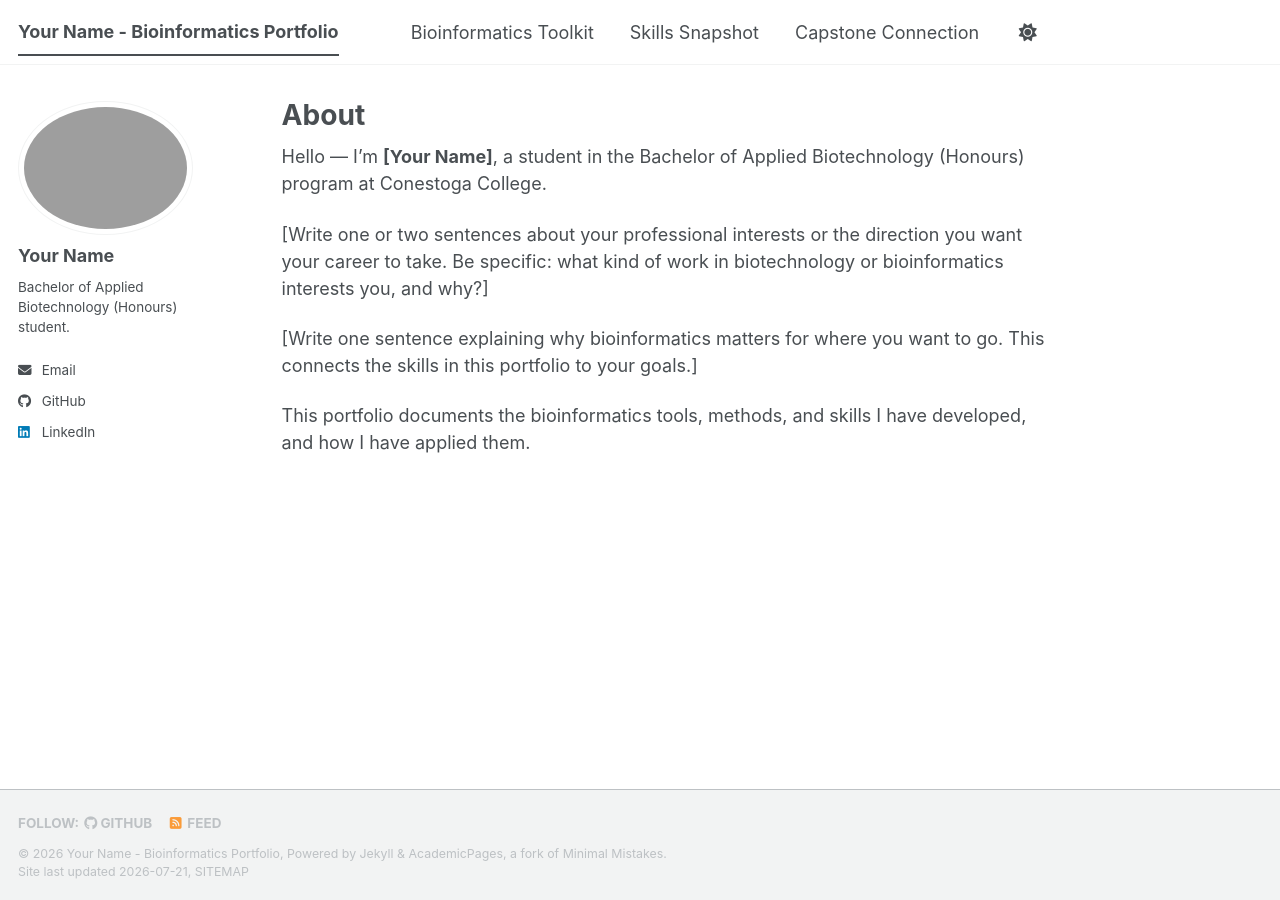
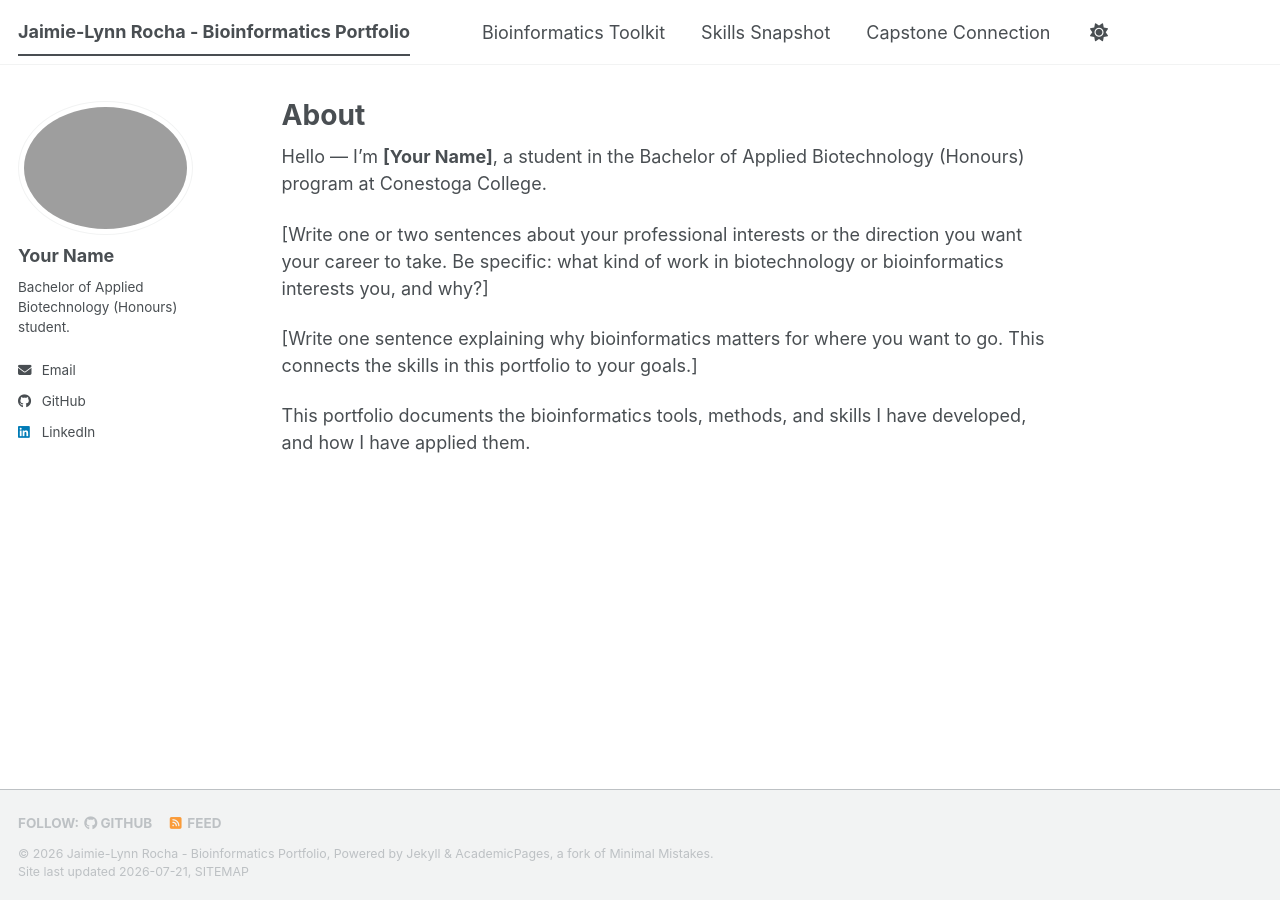
Before and after one commit to JaimielynnR/biot74000-portfolio, a Jekyll site: the page built from _pages/about.md, in a window 1280 px wide. Built offline with Jekyll 4.4.1, drawn with Linux system fonts in a browser that asks for light colours; a script bundle is joined from its source files by our own code; library files that are not in the unit come from our copies; part of the change alters nothing that is shown.

Commit message:
Edited file to set up my site configuration

```diff
--- a/_config.yml
+++ b/_config.yml
@@ -16,7 +16,7 @@
 
 # Your site's title - appears in the top-left of every page and in the browser tab.
 # Example: "Nykole Crevits - Bioinformatics Portfolio"
-title: "Your Name - Bioinformatics Portfolio"
+title: "Jaimie-Lynn Rocha - Bioinformatics Portfolio"
 
 # A short subtitle/description for the site.
 description: "BIOT74000 Bioinformatics E-Portfolio, Bachelor of Applied Biotechnology (Honours), Conestoga College."
@@ -27,7 +27,7 @@ description: "BIOT74000 Bioinformatics E-Portfolio, Bachelor of Applied Biotechn
 # -------------------------------------------------------------------
 
 # Replace "yourusername" with your GitHub username (lowercase).
-url: "https://yourusername.github.io"
+url: "https://JaimielynnR.github.io"
 
 # This MUST match your repository name exactly, including the leading slash.
 # If you named your repository "biot74000-portfolio" as instructed, leave this as-is.
@@ -35,7 +35,7 @@ url: "https://yourusername.github.io"
 baseurl: "/biot74000-portfolio"
 
 # Replace with: yourusername/biot74000-portfolio
-repository: "yourusername/biot74000-portfolio"
+repository: "JaimielynnR/biot74000-portfolio"
 
 # -------------------------------------------------------------------
 #  YOUR PROFILE (appears in the sidebar on every page)
```
